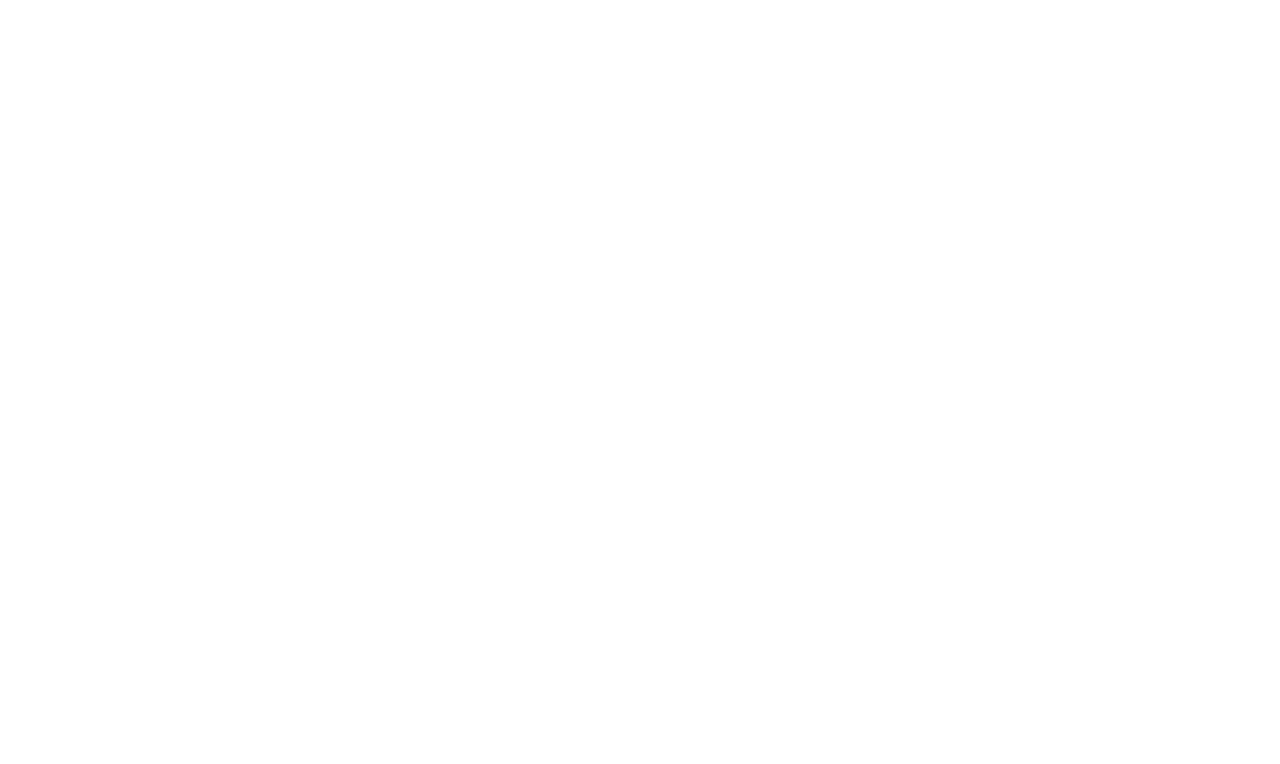
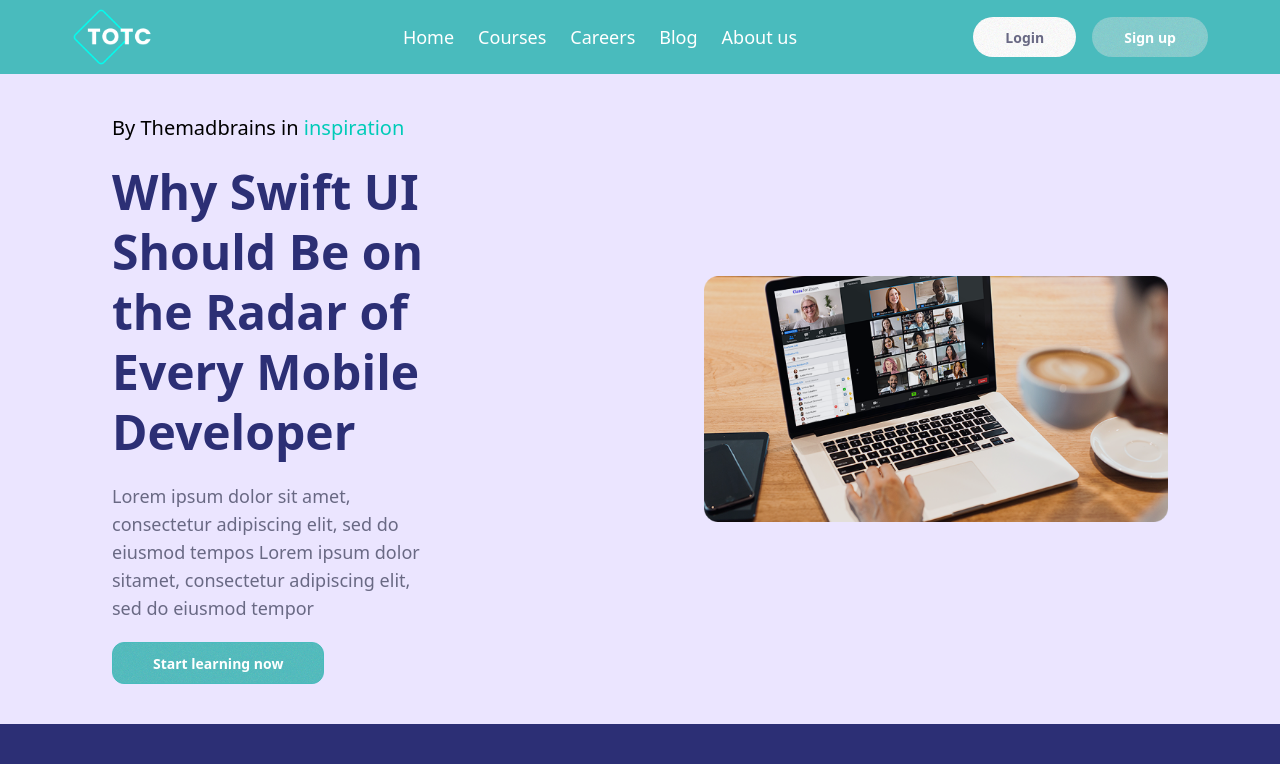
Before and after one commit to ketchunes/lesson, a Nuxt app: page /blog in a window 1280 px wide. Before the commit this address had no page. Shown: the top 764 px of the page. Built offline with nearby package versions, Linux system fonts and the light colour scheme.

Commit message:
blogBanner

```diff
--- a/app/assets/app.css
+++ b/app/assets/app.css
@@ -9,7 +9,7 @@
   color-scheme: "dark";
    --color-base-100:#fff;
   --color-base-200: #49bbbd;
-  --color-base-300: oklch(92% 0 0);
+  --color-base-300: #ebe5ff;
   --color-base-content: #696984;
   --color-primary: #7fcfd1;
   --color-primary-content: #e98f12;
--- /dev/null
+++ b/app/components/BlogBanner.vue
@@ -0,0 +1,17 @@
+<template>
+  <div class="bg-base-300 text-black">
+    <div class="px-28 py-10 grid grid-cols-2 gap-32 items-center">
+      <div class="flex flex-col gap-5">
+        <div class="text-xl font-medium">By Themadbrains in <span class="text-accent-content">inspiration</span></div>
+        <div class="w-3/4 text-5xl/15 text-secondary-content font-semibold">Why Swift UI Should Be on the Radar of Every Mobile Developer</div>
+        <div class="w-2/3 text-lg text-base-content">
+          Lorem ipsum dolor sit amet, consectetur adipiscing elit, sed do eiusmod tempos Lorem ipsum dolor sitamet, consectetur adipiscing elit, sed do eiusmod tempor
+        </div>
+        <div class="btn rounded-xl w-fit text-base-100 py-5 px-10">Start learning now</div>
+      </div>
+      <img class="w-full" :src="'img/coffee.png'" alt="" />
+    </div>
+  </div>
+</template>
+
+<script setup></script>
--- a/app/components/Header.vue
+++ b/app/components/Header.vue
@@ -20,11 +20,11 @@
       </div>
       <div class="navbar-center hidden mr-20 lg:flex 2xl:mr-0">
         <ul class="menu menu-horizontal 2xl:gap-8 text-base-100 text-lg px-1 active:bg-base-200">
-          <li><a class="rounded-md">Home</a></li>
-          <li><a class="rounded-md">Courses</a></li>
-          <li><a class="rounded-md">Careers</a></li>
-          <li><a class="rounded-md">Blog</a></li>
-          <li><a class="rounded-md">About Us</a></li>
+          <li><NuxtLink to="/" class="rounded-md">Home</NuxtLink></li>
+          <li><NuxtLink to="/blog" class="rounded-md">Courses</NuxtLink></li>
+          <li><NuxtLink to="/blog" class="rounded-md">Careers</NuxtLink></li>
+          <li><NuxtLink to="/blog" class="rounded-md">Blog</NuxtLink></li>
+          <li><NuxtLink to="/blog" class="rounded-md">About us</NuxtLink></li>
         </ul>
       </div>
       <div class="navbar-end gap-4">
--- /dev/null
+++ b/app/pages/blog.vue
@@ -0,0 +1,9 @@
+<template>
+  <div>
+    <Header />
+    <BlogBanner />
+    <Footer />
+  </div>
+</template>
+
+<script setup></script>
--- a/app/pages/index.vue
+++ b/app/pages/index.vue
@@ -1,5 +1,5 @@
 <script setup lang="ts">
-  import Testimonial from "~/components/Testimonial.vue";
+  // import Testimonial from "~/components/mainPage/Testimonial.vue";
 </script>
 
 <template>
```
